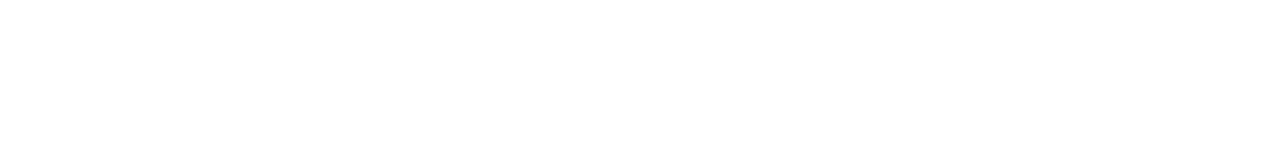
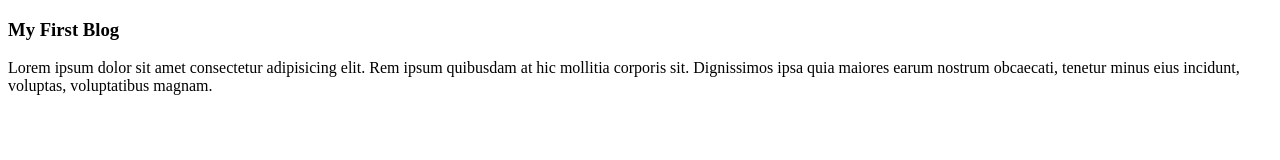
Before and after one commit to TurjoSerao/TurjoSerao, a plain HTML site: page index.html in a window 1280 px wide. Drawn offline with Linux system fonts and the light colour scheme.

Commit message:
added the blog

```diff
--- a/index.html
+++ b/index.html
@@ -6,6 +6,7 @@
     <title>My First Github Repo</title>
 </head>
 <body>
-
+    <h3>My First Blog</h3>
+    <p>Lorem ipsum dolor sit amet consectetur adipisicing elit. Rem ipsum quibusdam at hic mollitia corporis sit. Dignissimos ipsa quia maiores earum nostrum obcaecati, tenetur minus eius incidunt, voluptas, voluptatibus magnam.</p>
 </body>
 </html>
--- /dev/null
+++ b/styles/style.css
@@ -0,0 +1,9 @@
+h3 {
+    color: tomato;
+
+}
+
+p {
+    background-color: violet;
+    color: white;
+}
```
